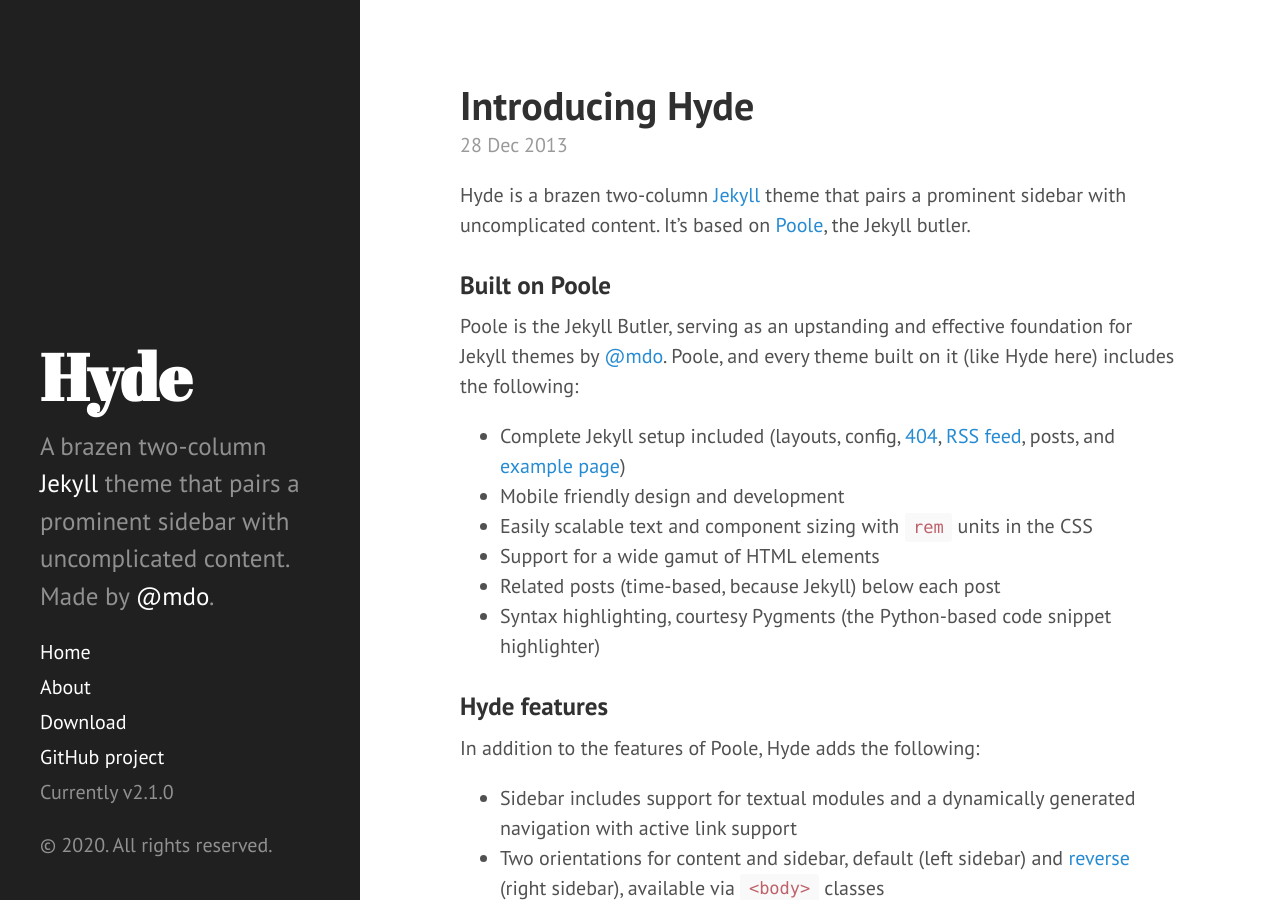
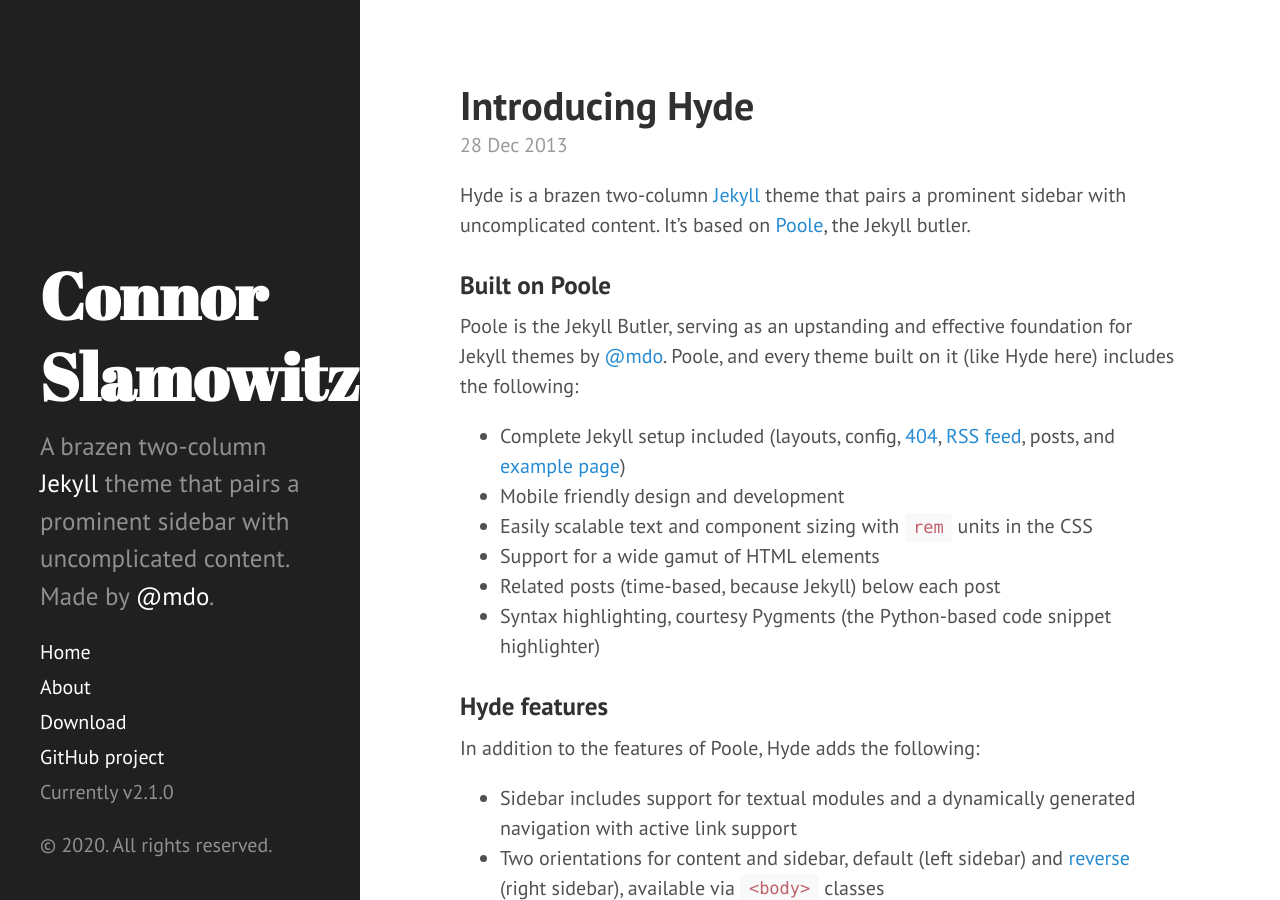
Before and after one commit to ConnorSlamowitz/Connor-Slamowitz, a Jekyll site: the page built from index.html, in a window 1280 px wide and 900 px high. Built offline with Jekyll 4.4.1, drawn with Linux system fonts in a browser that asks for light colours; Markdown is read by kramdown in place of the engine named in the settings; the list of posts is cut into pages by our own code.

Commit message:
Update _config.yml

```diff
--- a/_config.yml
+++ b/_config.yml
@@ -7,7 +7,7 @@
 relative_permalinks: true
 
 # Setup
-title:            Hyde
+title:            Connor Slamowitz
 tagline:          'A Jekyll theme'
 description:      'A brazen two-column <a href="http://jekyllrb.com" target="_blank">Jekyll</a> theme that pairs a prominent sidebar with uncomplicated content. Made by <a href="https://twitter.com/mdo" target="_blank">@mdo</a>.'
 url:              http://hyde.getpoole.com
```
